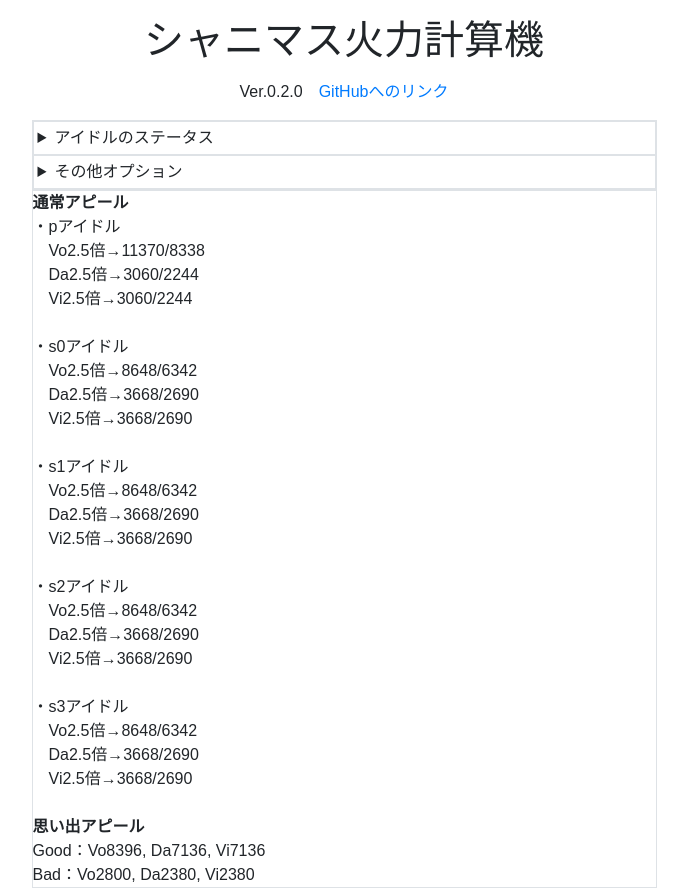
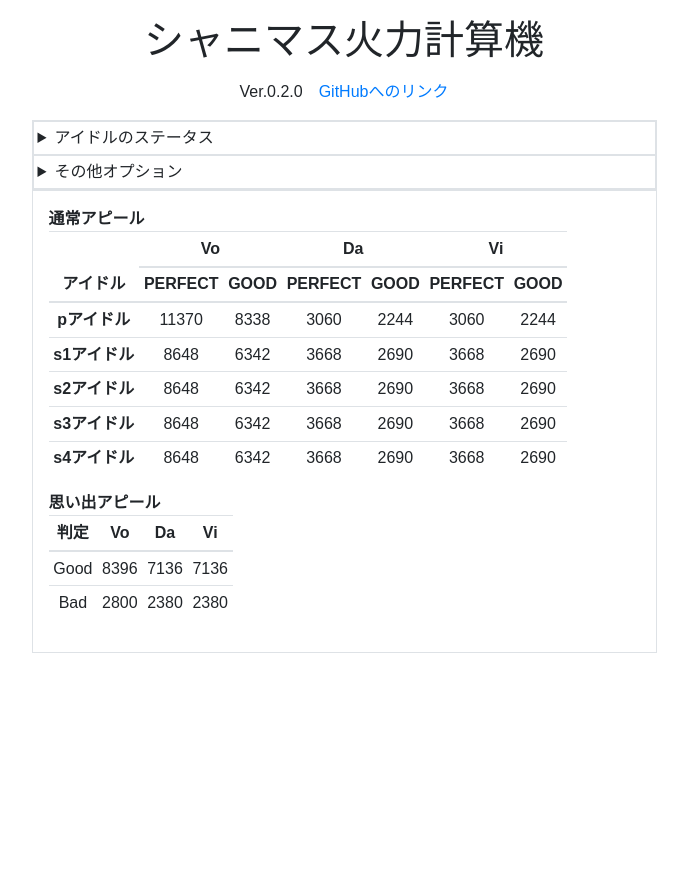
Before and after one commit to YSRKEN/shiny_damage_calculator, a React (Create React App) app in the folder shiny-damage-calculator/: page / in a window 1280 px wide. Shown: the whole page, without its empty margins (296-984 px from the left). After the commit the page ends 800 px from the top, so only its background shows below. Built offline with nearby package versions, Linux system fonts and the light colour scheme.

Commit message:
テーブルを利用して表示をコンパクトにまとめた

```diff
--- a/shiny-damage-calculator/src/component/App.tsx
+++ b/shiny-damage-calculator/src/component/App.tsx
@@ -1,9 +1,8 @@
 import * as React from 'react';
 import { Col, Form, Row } from 'react-bootstrap';
 import { LOCAL_KEY, reduce } from 'src/reducer';
-import { calcMemorialDamage, calcNormalDamage } from 'src/simulator';
-import { AppealTarget, DEFAULT_STATE, IAction, IAppState } from 'src/state';
-import { range } from 'src/utility';
+import { DEFAULT_STATE, IAction, IAppState } from 'src/state';
+import DamageResult from './DamageResult';
 import { IdolParameterForm } from './IdolParameterForm';
 import { OtherOptionForm } from './OtherOptionForm';
 
@@ -21,18 +20,6 @@ export const AppContext = React.createContext<IContext>({'state': defaultState,
 const App: React.FC = () => {
   const [state, setState] = React.useState<IAppState>(defaultState);
 
-  const memorialDamageGood = calcMemorialDamage(state, true);
-  const memorialDamageBad = calcMemorialDamage(state, false);
-  const normalDamage = range(5).map(index => {
-    return ['vo', 'vi', 'da'].map(type => {
-      const type2 = type as AppealTarget;
-      return [
-        calcNormalDamage(state, index, type2, 2.5, 'perfect'),
-        calcNormalDamage(state, index, type2, 2.5, 'good')
-      ]
-    });
-  });
-
   return (
     <AppContext.Provider value={{'state': state, dispatch: (action: IAction) => reduce(state, setState, action)}}>
       <Row>
@@ -47,23 +34,7 @@ const App: React.FC = () => {
             <OtherOptionForm/>
           </Form>
           <div className='border'>
-            <strong>通常アピール</strong><br/>
-            {
-              range(5).map(index => {
-                return (
-                  <>
-                    <span>{index === 0 ? '・pアイドル' : `・s${index-1}アイドル`}</span><br/>
-                    <span>　Vo2.5倍→{normalDamage[index][0][0]}/{normalDamage[index][0][1]}</span><br/>
-                    <span>　Da2.5倍→{normalDamage[index][1][0]}/{normalDamage[index][1][1]}</span><br/>
-                    <span>　Vi2.5倍→{normalDamage[index][2][0]}/{normalDamage[index][2][1]}</span><br/>
-                    <br/>
-                  </>
-                )
-              })
-            }
-            <strong>思い出アピール</strong><br/>
-            Good：Vo{memorialDamageGood[0]}, Da{memorialDamageGood[1]}, Vi{memorialDamageGood[2]}<br/>
-            Bad：Vo{memorialDamageBad[0]}, Da{memorialDamageBad[1]}, Vi{memorialDamageBad[2]}
+            <DamageResult/>
           </div>
         </Col>
       </Row>
--- /dev/null
+++ b/shiny-damage-calculator/src/component/DamageResult.tsx
@@ -0,0 +1,86 @@
+import * as React from 'react';
+import { calcMemorialDamage, calcNormalDamage } from 'src/simulator';
+import { AppealTarget } from 'src/state';
+import { range } from 'src/utility';
+import { AppContext } from './App';
+
+const DamageResult: React.FC = () => {
+	const context = React.useContext(AppContext);
+
+	const memorialDamageGood = calcMemorialDamage(context.state, true);
+	const memorialDamageBad = calcMemorialDamage(context.state, false);
+	const normalDamage = range(5).map(index => {
+		return ['vo', 'da', 'vi'].map(type => {
+			const type2 = type as AppealTarget;
+			return [
+				calcNormalDamage(context.state, index, type2, 2.5, 'perfect'),
+				calcNormalDamage(context.state, index, type2, 2.5, 'good')
+			]
+		});
+	});
+
+	return (<div className='p-3'>
+		<strong>通常アピール</strong><br />
+		<table className='table table-responsive text-center table-sm'>
+			<thead>
+				<tr>
+					<th scope='col' rowSpan={2}>アイドル</th>
+					<th scope='col' colSpan={2}>Vo</th>
+					<th scope='col' colSpan={2}>Da</th>
+					<th scope='col' colSpan={2}>Vi</th>
+				</tr>
+				<tr>
+					<th scope='col'>PERFECT</th>
+					<th scope='col'>GOOD</th>
+					<th scope='col'>PERFECT</th>
+					<th scope='col'>GOOD</th>
+					<th scope='col'>PERFECT</th>
+					<th scope='col'>GOOD</th>
+				</tr>
+			</thead>
+			<tbody>
+			{
+				range(5).map(index => {
+					const idolName = index === 0 ? 'pアイドル' : `s${index}アイドル`;
+					return (<tr key={index}>
+						<th scope='row'>{idolName}</th>
+						<td>{normalDamage[index][0][0]}</td>
+						<td>{normalDamage[index][0][1]}</td>
+						<td>{normalDamage[index][1][0]}</td>
+						<td>{normalDamage[index][1][1]}</td>
+						<td>{normalDamage[index][2][0]}</td>
+						<td>{normalDamage[index][2][1]}</td>
+					</tr>)
+				})
+			}
+			</tbody>
+		</table>
+		<strong>思い出アピール</strong><br />
+		<table className='table table-responsive text-center table-sm'>
+			<thead>
+				<tr>
+					<th scope='col'>判定</th>
+					<th scope='col'>Vo</th>
+					<th scope='col'>Da</th>
+					<th scope='col'>Vi</th>
+				</tr>
+			</thead>
+			<tbody>
+				<tr>
+					<td>Good</td>
+					<td>{memorialDamageGood[0]}</td>
+					<td>{memorialDamageGood[1]}</td>
+					<td>{memorialDamageGood[2]}</td>
+				</tr>
+				<tr>
+					<td>Bad</td>
+					<td>{memorialDamageBad[0]}</td>
+					<td>{memorialDamageBad[1]}</td>
+					<td>{memorialDamageBad[2]}</td>
+				</tr>
+			</tbody>
+		</table>
+	</div>);
+}
+
+export default DamageResult;
```
